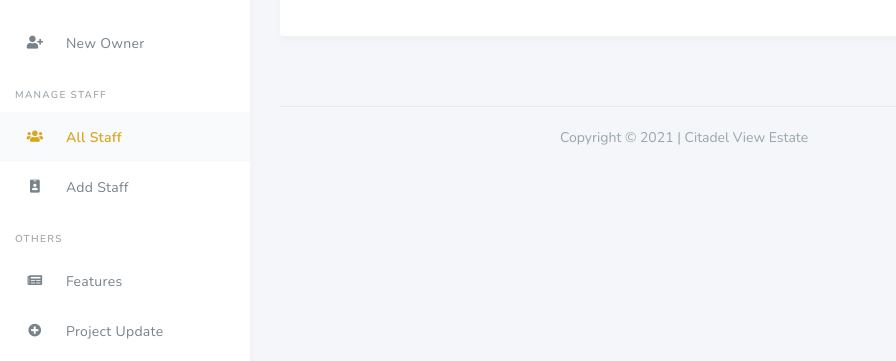
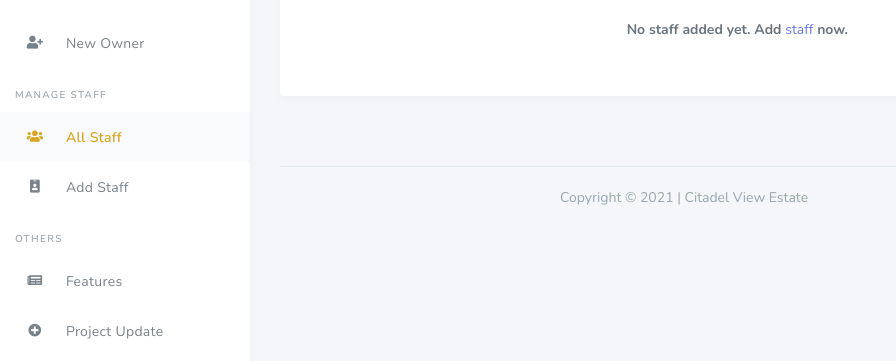
Before and after one commit to Onwuagba/cve, a Django app: page /all-staff/ in a window 1280 px wide. Shown: the part 439-800 px from the top of the page, without its empty margins (0-896 px from the left). Run offline with Django 3.2, Linux system fonts and the light colour scheme; the visitor is signed in with stand-in values (Sample User, id 1); data comes from the database, SQL or seed files in the repository; some libraries are stand-ins or nearby versions.

Commit message:
fix: show notif if no staff added

```diff
--- a/templates/user/all-staff.html
+++ b/templates/user/all-staff.html
@@ -104,6 +104,10 @@
                           <td><a href="#" class="btn btn-cve">More...</a></td>
                         </tr>
                         {% endfor %}
+                        {% else %}
+                        <tr>
+                          <td colspan="7" class="text-center"><b> No staff added yet. Add <a href="{% url 'cvapp:addStaff' %}"> staff</a> now.</b></td>
+                        </tr>
                         {% endif %}
 
 
```
